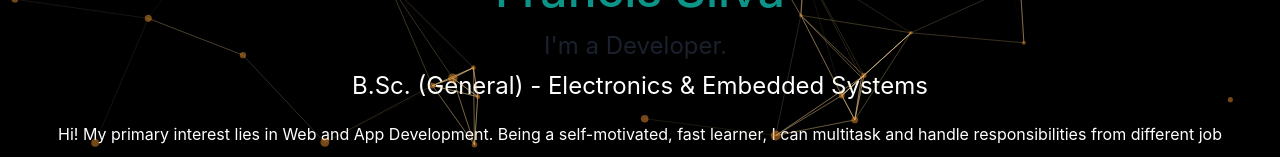
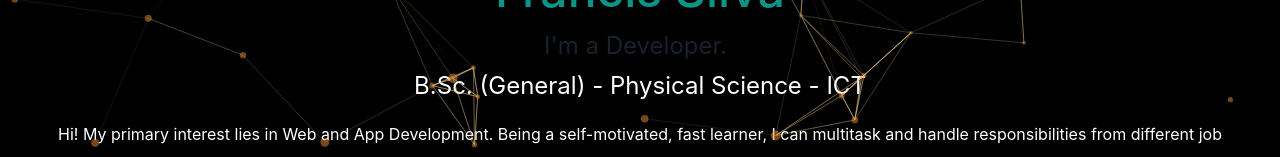
Before and after one commit to VathanSilva/myfirstwebsite, a Next.js app: page / in a window 1280 px wide. Shown: the part 630-787 px from the top of the page. Built offline with nearby package versions, Linux system fonts and the light colour scheme.

Commit message:
Fix: about us tag

```diff
--- a/pages/index.js
+++ b/pages/index.js
@@ -52,7 +52,7 @@ export default function Home() {
               />
             </div>
             <p className="text-md leading-8 text-white text-2xl">
-              B.Sc. (General) - Electronics & Embedded Systems
+              B.Sc. (General) - Physical Science - ICT
             </p>
             <p className="text-md m-auto mx-5 leading-8 text-white">
               Hi! My primary interest lies in
```
